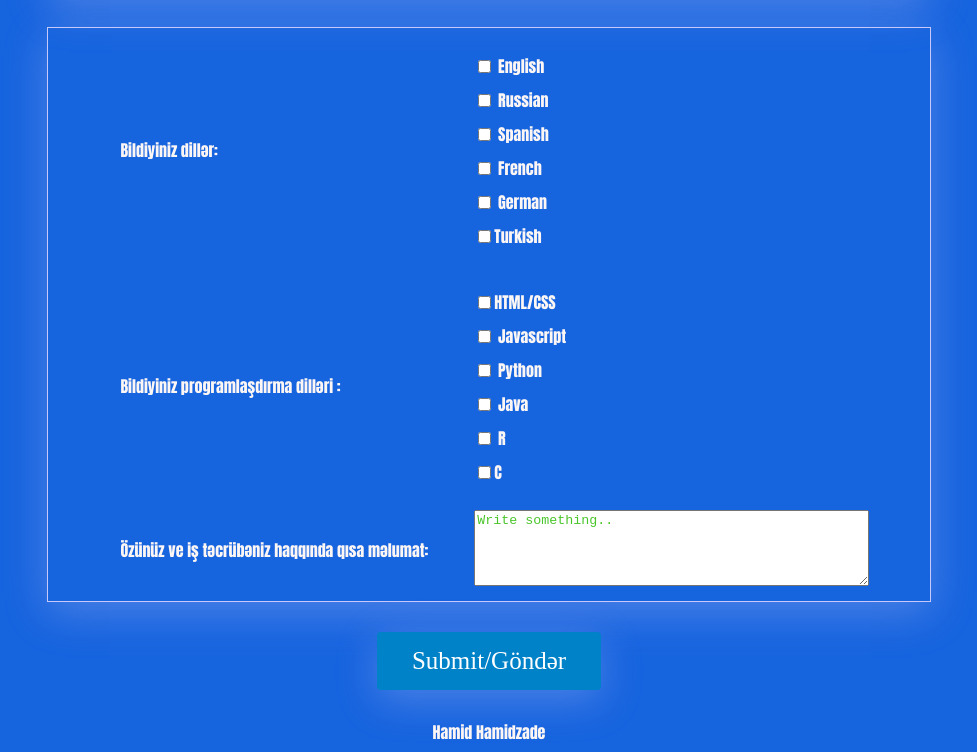
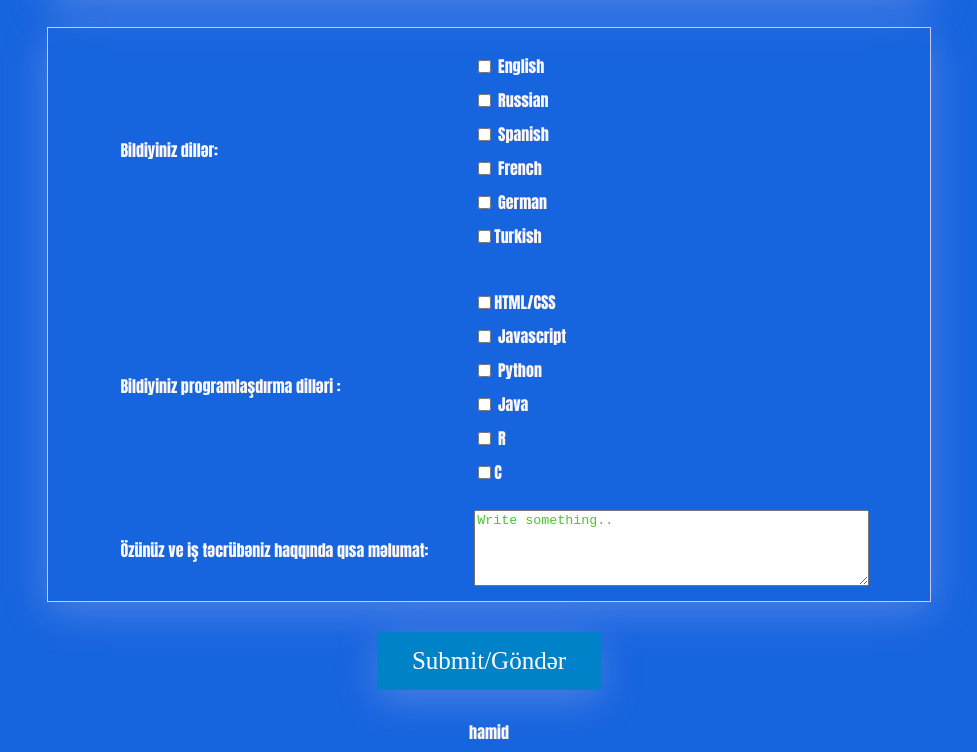
Before and after one commit to hamidcodes/survey, a plain HTML site: page index.html in a window 1280 px wide. Shown: the part 775-1527 px from the top of the page, without its empty margins (151-1128 px from the left). Drawn offline with Linux system fonts and the light colour scheme.

Commit message:
Update index.html

```diff
--- a/index.html
+++ b/index.html
@@ -134,6 +134,6 @@
 <a href="index.html"><button id="submit" type="submit">Submit/Göndər</button>  </a>
 </div>
 
-<footer>Hamid Hamidzade</footer>
+<footer>hamid</footer>
 </body>
 </html>
```
